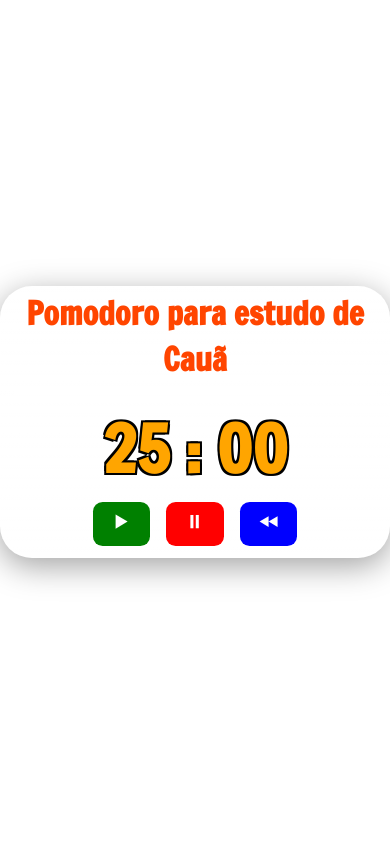
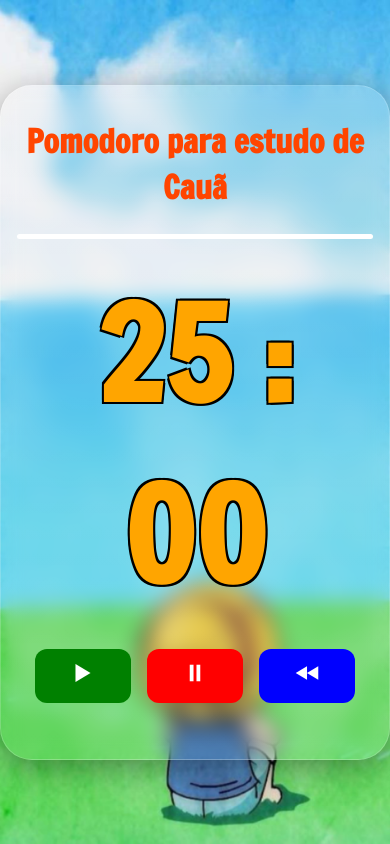
Before and after one commit to cgsbarros/Pomodoro, a plain HTML site: page index.html in a window 390 px wide. Drawn offline with nearby package versions, Linux system fonts and the light colour scheme.

```diff
--- a/style.css
+++ b/style.css
@@ -12,7 +12,7 @@
 body {
     font-family: "Francois One", sans-serif;
     min-height: 100vh;
-    background: url(./assets/luffy-bg.png) no-repeat bottom center/cover;
+    background: url(./assets/luffy-bg.png) no-repeat bottom left/cover;
     margin: auto;
     width: 100%;
     display: flex;
@@ -112,19 +112,3 @@
         padding: 0.5em 1.5em;
     }
 }
-
-@media (max-width: 480px) {
-    .container {
-        padding: 0.2em 0.8em;
-        gap: 0.5em;
-    }
-
-    .timer {
-        font-size: 4em;
-    }
-
-    button {
-        font-size: 1.2em;
-        padding: 0.5em 1em;
-    }
-}
```
Also changed, not shown: assets/Luffy-gordin.png (deleted), assets/luffy-bg.png (added).
